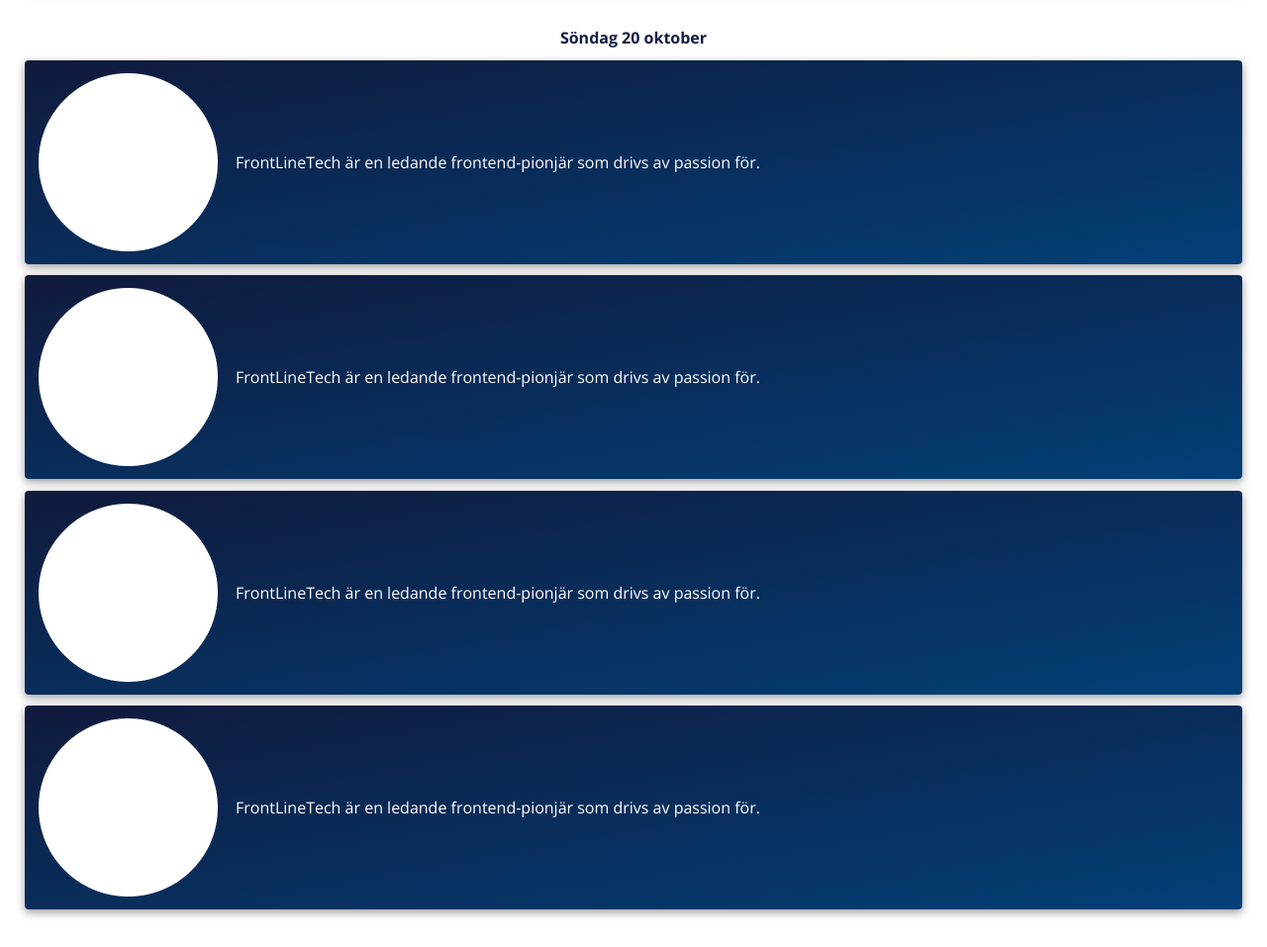
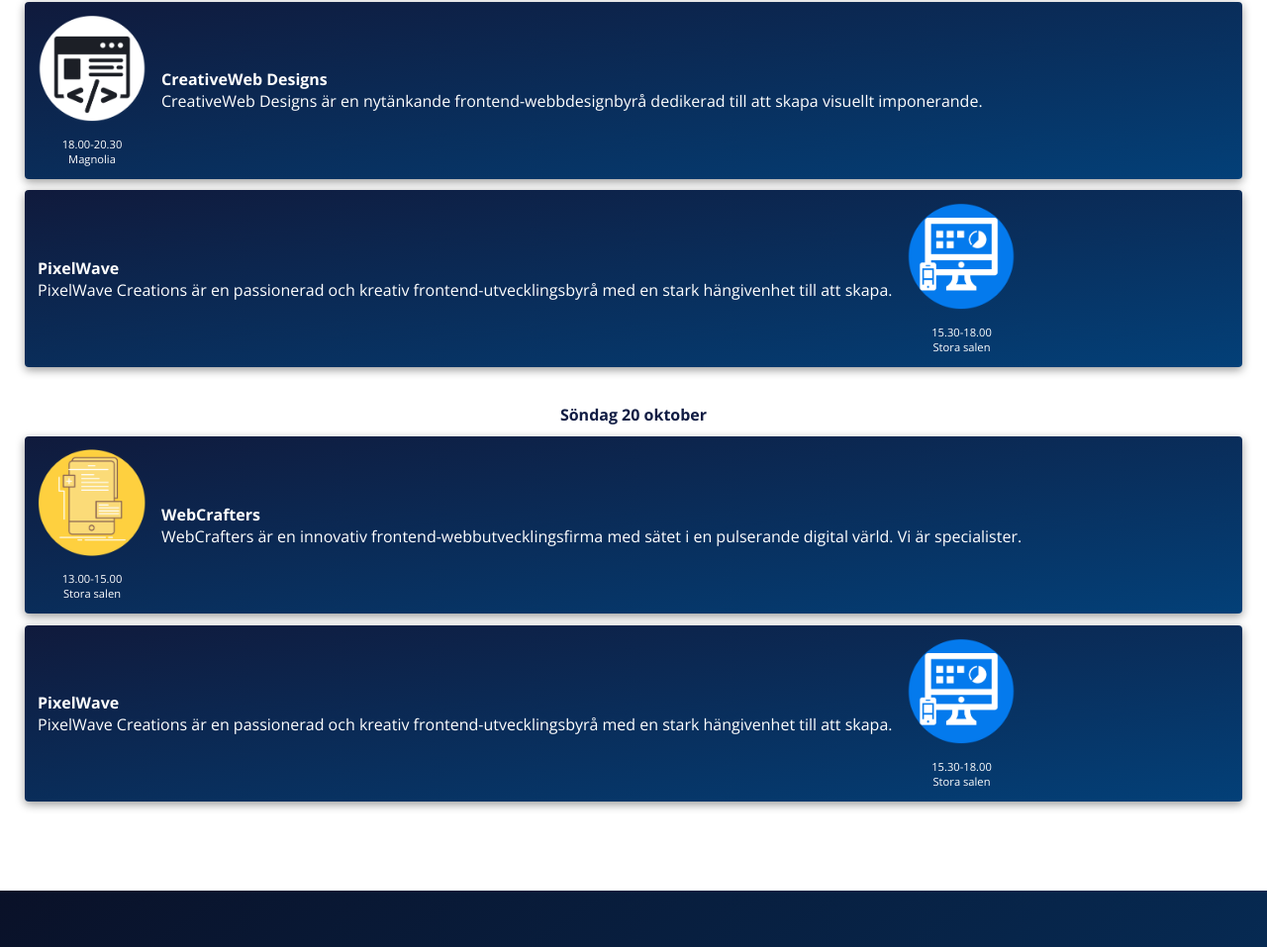
Before and after one commit to AntcnAbrahamsscn/battre_webb, a plain HTML site: page index.html in a window 1280 px wide. Shown: the part 1843-2800 px from the top of the page at 99% size. Drawn offline with nearby package versions, Linux system fonts and the light colour scheme.

Commit message:
added minor details

```diff
--- a/index.html
+++ b/index.html
@@ -99,6 +99,24 @@
                     </p>
                 </div>
             </div>
+            <div class="schedule-item">
+                <div class="schedule-item-text">
+                    <p><strong>PixelWave</strong></p>
+                    <p>
+                        PixelWave Creations är en passionerad och kreativ
+                        frontend-utvecklingsbyrå med en stark hängivenhet till
+                        att skapa.
+                    </p>
+                </div>
+                <div class="schedule-item-img-text">
+                    <img
+                        src="assets/profiles/company-img-2.png"
+                        alt="picture of conference profile"
+                    />
+                    <p>15.30-18.00</p>
+                    <p>Stora salen</p>
+                </div>
+            </div>
             <p>Lördag 19 oktober</p>
             <div class="schedule-item">
                 <div class="schedule-item-img-text">
@@ -154,41 +172,60 @@
                     </p>
                 </div>
             </div>
-            <p>Söndag 20 oktober</p>
-
             <div class="schedule-item">
+                <div class="schedule-item-text">
+                    <p><strong>PixelWave</strong></p>
+                    <p>
+                        PixelWave Creations är en passionerad och kreativ
+                        frontend-utvecklingsbyrå med en stark hängivenhet till
+                        att skapa.
+                    </p>
+                </div>
+                <div class="schedule-item-img-text">
                     <img
-                    src="assets/profiles/white-circle-image.png"
+                        src="assets/profiles/company-img-2.png"
                         alt="picture of conference profile"
                     />
+                    <p>15.30-18.00</p>
+                    <p>Stora salen</p>
+                </div>
+            </div>
+            <p>Söndag 20 oktober</p>
+            <div class="schedule-item">
+                <div class="schedule-item-img-text">
+                    <img
+                        src="assets/profiles/company-img-1.png"
+                        alt="picture of conference profile"
+                    />
+                    <p>13.00-15.00</p>
+                    <p>Stora salen</p>
+                </div>
+                <div class="schedule-item-text">
+                    <p><strong>WebCrafters</strong></p>
                     <p>
-                    FrontLineTech är en ledande frontend-pionjär som drivs av
-                    passion för.
+                        WebCrafters är en innovativ
+                        frontend-webbutvecklingsfirma med sätet i en pulserande
+                        digital värld. Vi är specialister.
                     </p>
                 </div>
+            </div>
             <div class="schedule-item">
-                <img src="assets/profiles/white-circle-image.png" alt="" />
+                <div class="schedule-item-text">
+                    <p><strong>PixelWave</strong></p>
                     <p>
-                    FrontLineTech är en ledande frontend-pionjär som drivs av
-                    passion för.
+                        PixelWave Creations är en passionerad och kreativ
+                        frontend-utvecklingsbyrå med en stark hängivenhet till
+                        att skapa.
                     </p>
                 </div>
-            <div class="schedule-item">
+                <div class="schedule-item-img-text">
                     <img
-                    src="assets/profiles/white-circle-image.png"
+                        src="assets/profiles/company-img-2.png"
                         alt="picture of conference profile"
                     />
-                <p>
-                    FrontLineTech är en ledande frontend-pionjär som drivs av
-                    passion för.
-                </p>
+                    <p>15.30-18.00</p>
+                    <p>Stora salen</p>
                 </div>
-            <div class="schedule-item">
-                <img src="assets/profiles/white-circle-image.png" alt="" />
-                <p>
-                    FrontLineTech är en ledande frontend-pionjär som drivs av
-                    passion för.
-                </p>
             </div>
         </div>
         <div class="booking-page grid" id="booking">
--- a/style.css
+++ b/style.css
@@ -78,8 +78,8 @@
 
 /* Mobile version */
 .front-page {
-    /* background-image: linear-gradient(to bottom right, #0A1128, #034078); */
-    background-image: url(assets/background/27532.jpg);
+    background-image: linear-gradient(to bottom right, #0A1128, #034078);
+    /* background-image: url(assets/background/27532.jpg); */
     /* background-size: 100%; */
     /* background-position: 40%; */
 }
@@ -188,10 +188,8 @@
     padding: 13px;
     box-shadow: 0 3px 10px rgb(0 0 0 / 0.4);
     gap: 15px;
+}
 
-
-
-}
 
 .schedule-item-img-text img{
     max-width: 110px;
```
Lines whose indentation alone changed are shown as unchanged.
